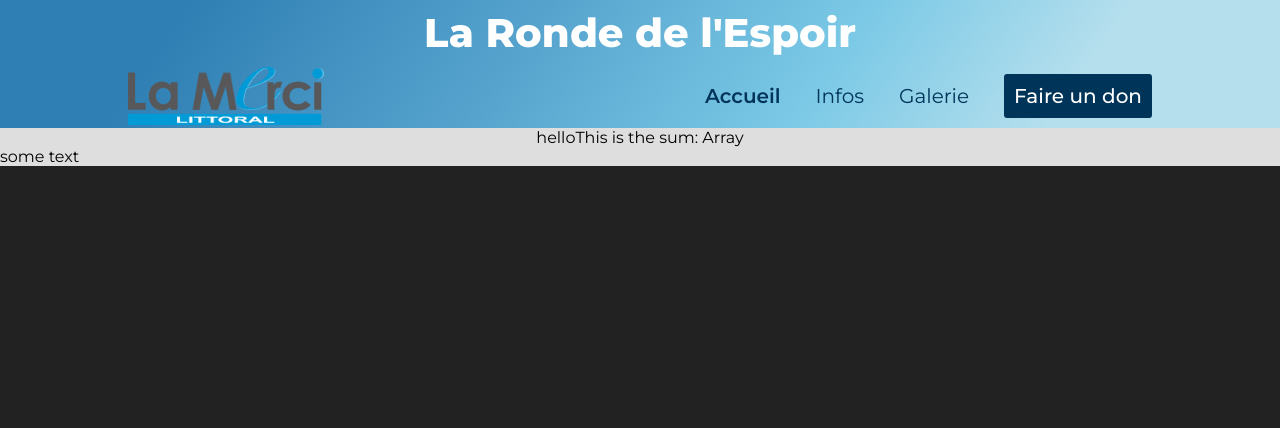
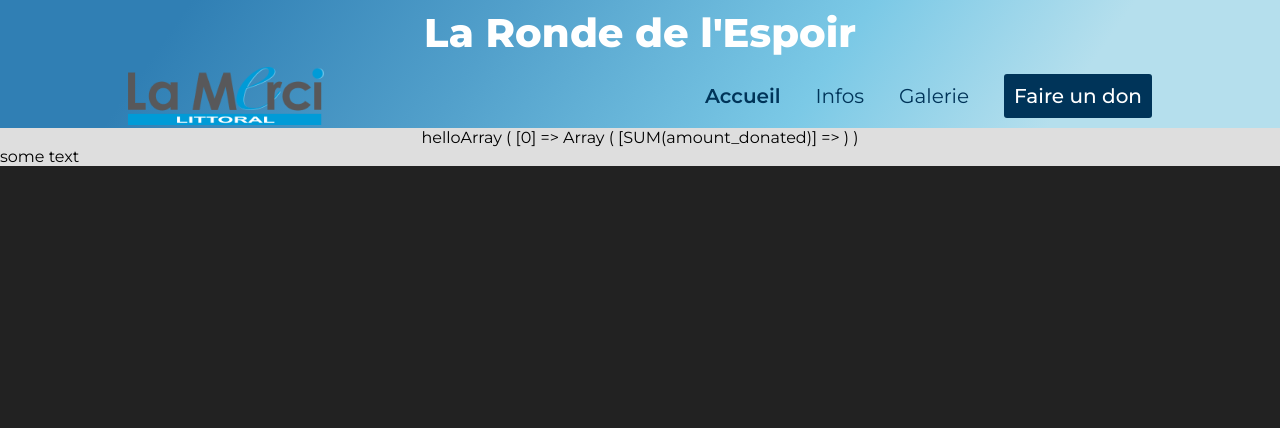
Before and after one commit to ronde-de-l-espoir/main, a PHP site: page / in a window 1280 px wide. Shown: the top 428 px of the page. Run offline with PHP 8.4, Linux system fonts and the light colour scheme; data that the repository does not hold is empty.

Commit message:
edbyufjhe

```diff
--- a/index.php
+++ b/index.php
@@ -56,7 +56,7 @@
                 $sql = "SELECT SUM(`amount_donated`) FROM `donations`";
                 $result = mysqli_query($connection, $sql);
                 $array = mysqli_fetch_all($result, MYSQLI_ASSOC);
-                echo ("This is the sum: $array");
+                print_r($array);
             ?>
 
         </div>
```
